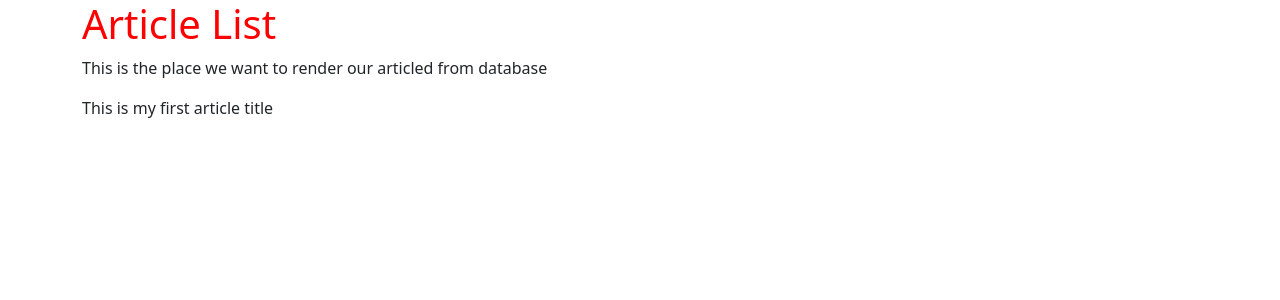
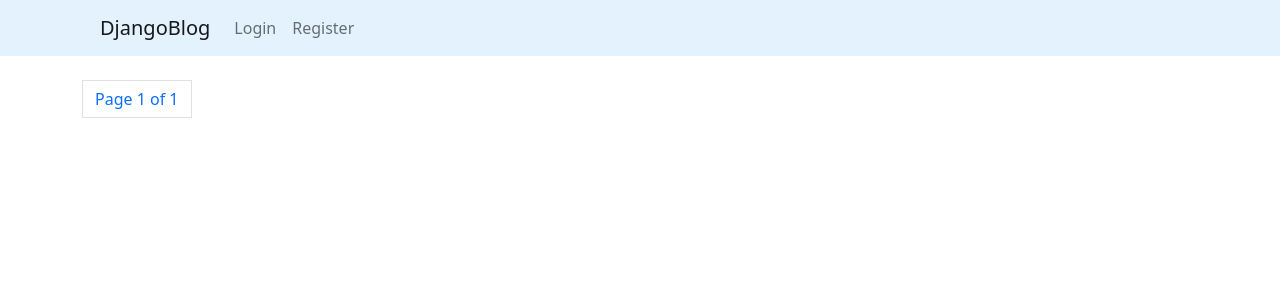
Before and after one commit to jg2kpy/cursos, a Django app: page /articles/ in a window 1280 px wide. Shown: the top 300 px of the page. Run offline with Django 4.2, Linux system fonts and the light colour scheme; data that the repository does not hold is empty; some libraries are stand-ins or nearby versions.

Commit message:
Curso Django dia 2

```diff
--- a/Django/DJBlog/Blog/articles/templates/articles.html
+++ b/Django/DJBlog/Blog/articles/templates/articles.html
@@ -4,16 +4,26 @@
 
 {% block style %}
     <style>
-        .h1-style{
-            color: red;
+        .link-style{
+            text-decoration:none;
+            color: black
+        }
+
+        .link-style:hover{
+            text-decoration:none;
+            color: gray
         }
     </style>
 {% endblock %}
 
 {% block body %}
-<div class="container">
-    <h1 class = "h1-style">Article List</h1>
-    <p>This is the place we want to render our articled from database</p>
-    {{article}}
+<div class="container mt-4">
+    {% for article in article_list %}
+        <span class="badge rounded-pill bg-success">Author: {{article.author}}</span>
+        <h1><a class="link-style" href="{% url 'article_details' article.slug %}">{{article.title}}</a></h1>
+    {% endfor %}
+
+    {% include 'pagination.html' with page=article_list %}
+
 </div>
 {% endblock %}
--- a/Django/DJBlog/Blog/articles/templates/base.html
+++ b/Django/DJBlog/Blog/articles/templates/base.html
@@ -1,16 +1,31 @@
 <!DOCTYPE html>
 <html lang="en">
 <head>
+
     <meta charset="UTF-8">
     <title>{% block title %}{% endblock %}</title>
+
     <!-- CSS only -->
     <link href="https://cdn.jsdelivr.net/npm/bootstrap@5.2.0-beta1/dist/css/bootstrap.min.css" rel="stylesheet" integrity="sha384-0evHe/X+R7YkIZDRvuzKMRqM+OrBnVFBL6DOitfPri4tjfHxaWutUpFmBp4vmVor" crossorigin="anonymous">
+    <style>
+        .container_style {
+            width: 500px;
+            margin:auto;
+        }
+    </style>
     {% block style %}{% endblock %}
+
 </head>
 <body>
-  {% block body %}
-  {% endblock %}
+
+    {% include 'navbar.html' %}
+    {% block body %}
+    {% endblock %}
+
     <!-- JavaScript Bundle with Popper -->
-    <script src="https://cdn.jsdelivr.net/npm/bootstrap@5.2.0-beta1/dist/js/bootstrap.bundle.min.js" integrity="sha384-pprn3073KE6tl6bjs2QrFaJGz5/SUsLqktiwsUTF55Jfv3qYSDhgCecCxMW52nD2" crossorigin="anonymous"></script>
+    <script src="https://code.jquery.com/jquery-3.2.1.slim.min.js" integrity="sha384-KJ3o2DKtIkvYIK3UENzmM7KCkRr/rE9/Qpg6aAZGJwFDMVNA/GpGFF93hXpG5KkN" crossorigin="anonymous"></script>
+    <script src="https://cdnjs.cloudflare.com/ajax/libs/popper.js/1.12.9/umd/popper.min.js" integrity="sha384-ApNbgh9B+Y1QKtv3Rn7W3mgPxhU9K/ScQsAP7hUibX39j7fakFPskvXusvfa0b4Q" crossorigin="anonymous"></script>
+    <script src="https://maxcdn.bootstrapcdn.com/bootstrap/4.0.0/js/bootstrap.min.js" integrity="sha384-JZR6Spejh4U02d8jOt6vLEHfe/JQGiRRSQQxSfFWpi1MquVdAyjUar5+76PVCmYl" crossorigin="anonymous"></script>
+
 </body>
 </html>
--- /dev/null
+++ b/Django/DJBlog/Blog/articles/templates/navbar.html
@@ -0,0 +1,49 @@
+<nav class="navbar navbar-expand-lg navbar navbar-light" style="background-color: #e3f2fd;">
+  <a class="navbar-brand" href="/" style="margin-left:100px;">DjangoBlog</a>
+  <button class="navbar-toggler" type="button" data-toggle="collapse" data-target="#navbarNavDropdown" aria-controls="navbarNavDropdown" aria-expanded="false" aria-label="Toggle navigation">
+    <span class="navbar-toggler-icon"></span>
+  </button>
+  <div class="collapse navbar-collapse" id="navbarNavDropdown">
+    <ul class="navbar-nav">
+
+      {% if request.user.is_authenticated %}
+
+      <li class="nav-item mx-5">
+        <a class="nav-link disabled" href="#">Welcome, {{ request.user.username }}</a>
+      </li>
+
+      <li class="nav-item active">
+        <a class="nav-link" href="/" style="font-weight:bold;" >Home<span class="sr-only"></span></a>
+      </li>
+
+      <li class="nav-item">
+        <a class="nav-link" href="{% url 'article_form' %}">Add Article</a>
+      </li>
+      <li class="nav-item">
+        <a class="nav-link" href="{% url 'logout' %}">Logout</a>
+      </li>
+
+       <li class="nav-item dropdown">
+        <a class="nav-link dropdown-toggle" href="#" id="navbarDropdownMenuLink" data-toggle="dropdown" aria-haspopup="true" aria-expanded="false">
+          Profile
+        </a>
+        <ul class="dropdown-menu" aria-labelledby="navbarDropdownMenuLink">
+          <li><a class="dropdown-item" href="{% url 'password-change' %}">Change Password</a></li>
+        </ul>
+      </li>
+
+      {% else %}
+
+      <li class="nav-item">
+        <a class="nav-link" href="{% url 'login' %}">Login</a>
+      </li>
+
+      <li class="nav-item">
+        <a class="nav-link" href="{% url 'register' %}">Register</a>
+      </li>
+
+      {% endif %}
+
+    </ul>
+  </div>
+</nav>
--- /dev/null
+++ b/Django/DJBlog/Blog/articles/templates/pagination.html
@@ -0,0 +1,21 @@
+<nav aria-label="page navigation example">
+  <ul class="pagination">
+
+    <li>
+      {% if page.has_previous %}
+        <a class="page-link" href="?page={{page.previous_page_number}}">Previous</a>
+      {% endif %}
+    </li>
+
+    <li>
+        <a class="page-link">Page {{page.number}} of {{page.paginator.num_pages}}</a>
+    </li>
+
+    <li>
+      {% if page.has_next %}
+        <a class="page-link" href="?page={{page.next_page_number}}">Next</a>
+      {% endif %}
+    </li>
+
+  </ul>
+</nav>
--- a/Django/DJBlog/Blog/articles/urls.py
+++ b/Django/DJBlog/Blog/articles/urls.py
@@ -1,6 +1,19 @@
 from django.urls import path
-from .views import article_list
+from .views import article_list, article_details, user_login, register, article_form, update_article, delete_article
+from django.contrib.auth.views import LoginView, LogoutView, PasswordChangeView, PasswordChangeDoneView
+from django.views.generic.base import RedirectView
 
 urlpatterns = [
+    path('', article_list),
     path('articles/', article_list, name='article_list'),
+    path('articles/<slug:slug>', article_details, name='article_details'),
+    # path('login/', user_login, name='login'),
+    path('login/', LoginView.as_view(), name='login'),
+    path('logout/', LogoutView.as_view(), name='logout'),
+    path('register/', register, name='register'),
+    path('password-change/', PasswordChangeView.as_view(), name='password-change'),
+    path('password-change/done', PasswordChangeDoneView.as_view(), name='password_change_done'),
+    path('add/', article_form, name='article_form'),
+    path('update/<slug:slug>', update_article, name='update_article'),
+    path('delete/<slug:slug>', delete_article, name='delete_article'),
 ]
--- a/Django/DJBlog/Blog/articles/views.py
+++ b/Django/DJBlog/Blog/articles/views.py
@@ -1,8 +1,102 @@
-from django.shortcuts import render, HttpResponse
-
+from django.shortcuts import render, HttpResponse, get_object_or_404, redirect
+from .models import Article
+from .forms import LoginForm, UserRegistration, ArticleRegistrationForm, ArticleUpdateForm
+from django.contrib.auth import authenticate, login
+from django.core.paginator import Paginator, EmptyPage, PageNotAnInteger
+from django.contrib.auth.decorators import login_required
 
 # Create your views here.
 
+
 def article_list(request):
-    article = "This is my first article title"
-    return render(request, 'articles.html', {'article':article})
+    article_list = Article.objects.all().order_by('-published')
+
+    paginator = Paginator(article_list, 10)
+    page = request.GET.get('page')
+
+    try:
+        articles = paginator.page(page)
+    except PageNotAnInteger:
+        articles = paginator.page(1)
+    except EmptyPage:
+        articles = paginator.page(paginator.num_pages)
+
+    return render(request, 'articles.html', {'article_list': articles, 'page': page})
+
+
+def article_details(request, slug):
+    article = get_object_or_404(Article, slug=slug)
+    return render(request, 'details.html', {'article': article})
+
+
+def user_login(request):
+    if request.method == "POST":
+        form = LoginForm(request.POST)
+
+        if form.is_valid():
+            cd = form.cleaned_data
+            user = authenticate(request, username=cd['username'], password=cd['password'])
+
+            if user is not None:
+                login(request, user)
+                return HttpResponse("You are authenticated")
+            else:
+                return HttpResponse("Invalid login")
+
+    else:
+        form = LoginForm()
+
+    return render(request, 'account/login.html', {'form': form})
+
+
+def register(request):
+    if request.method == "POST":
+        user_form = UserRegistration(request.POST)
+
+        if user_form.is_valid():
+            new_user = user_form.save(commit=False)
+            new_user.set_password(user_form.cleaned_data['password'])
+            new_user.save()
+            return render(request, 'account/register_done.html', {'user_form': user_form})
+
+    else:
+        user_form = UserRegistration()
+
+    return render(request, 'account/register.html', {'user_form': user_form})
+
+
+@login_required
+def article_form(request):
+    if request.method == "POST":
+        article_form = ArticleRegistrationForm(request.POST)
+
+        if article_form.is_valid():
+            article = article_form.save(commit=False)
+            article.author = request.user
+            article.save()
+            return redirect('article_list')
+
+    else:
+        article_form = ArticleRegistrationForm()
+
+    return render(request, 'account/add_article.html', {'article_form': article_form})
+
+
+@login_required
+def update_article(request, slug):
+    article = get_object_or_404(Article, slug=slug)
+
+    form = ArticleUpdateForm(request.POST or None, instance=article)
+
+    if form.is_valid():
+        form.save()
+        return redirect('article_list')
+
+    return render(request, 'account/update.html', {'form': form})
+
+
+@login_required
+def delete_article(request, slug):
+    article = get_object_or_404(Article, slug=slug)
+    article.delete()
+    return redirect('article_list')
```
Also changed, not shown: Django/DJBlog/Blog/Blog/settings.py (+26 -5 lines), Django/DJBlog/Blog/articles/forms.py (added, +36 -0 lines), Django/DJBlog/Blog/articles/templates/account/add_article.html (added, +18 -0 lines), Django/DJBlog/Blog/articles/templates/account/login.html (added, +20 -0 lines), Django/DJBlog/Blog/articles/templates/account/register.html (added, +18 -0 lines), Django/DJBlog/Blog/articles/templates/account/register_done.html (added, +13 -0 lines), Django/DJBlog/Blog/articles/templates/account/update.html (added, +17 -0 lines), Django/DJBlog/Blog/articles/templates/details.html (added, +24 -0 lines), Django/DJBlog/Blog/articles/templates/registration/logged_out.html (added, +12 -0 lines), Django/DJBlog/Blog/articles/templates/registration/login.html (added, +20 -0 lines), Django/DJBlog/Blog/articles/templates/registration/password_change_done.html (added, +13 -0 lines), Django/DJBlog/Blog/articles/templates/registration/password_change_form.html (added, +17 -0 lines), Django/DJBlog/Blog/requirements.txt (added, +8 -0 lines), 1 other file.
